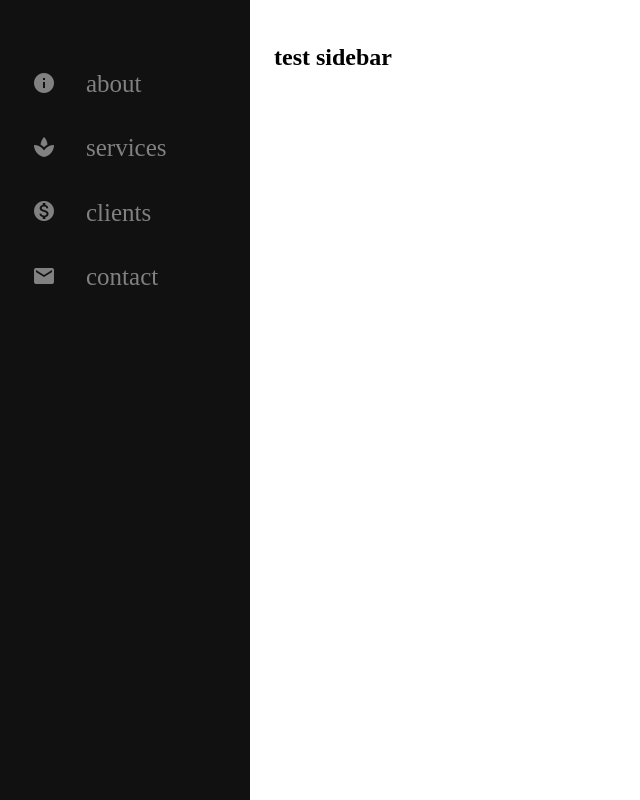
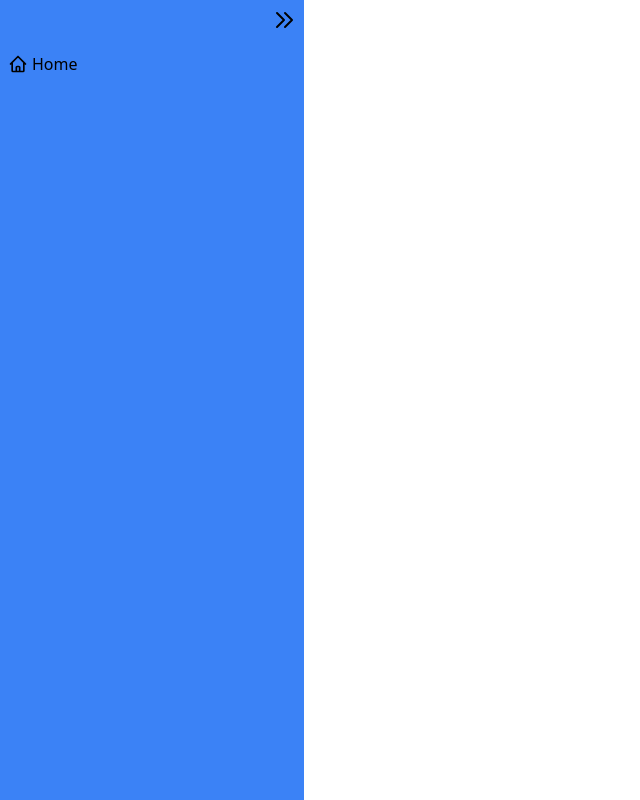
Before and after one commit to DoozkuV/zap, a SvelteKit app in the folder zap-enterprise/: page / in a window 1280 px wide. Shown: the whole page, without its empty margins (0-640 px from the left). Built offline with nearby package versions, Linux system fonts and the light colour scheme.

Commit message:
side bar ui option 2

```diff
--- a/zap-enterprise/src/routes/+layout.svelte
+++ b/zap-enterprise/src/routes/+layout.svelte
@@ -1,10 +1,89 @@
 <script>
+  // No need for script here since hover effect will be handled by CSS
+</script>
+
+<style>
+  @import url('https://unpkg.com/tailwindcss@^2/dist/tailwind.min.css');
+
+  aside {
+    /* Initial width of the sidebar */
+    width: 4rem; /* Corresponds to sm:w-16 */
+  }
+
+  aside:hover {
+    /* Expanded width of the sidebar on hover */
+    width: 20rem; /* Corresponds to sm:w-1/5 */
+  }
+
+  .sidebar-content {
+    transition: width 0.5s;
+  }
+
+  .sidebar-content:hover {
+    /* Optional: Adjust this if you want some additional styling or effects */
+  }
+</style>
+
+<div class="container">
+  <div class="flex">
+    <aside class="bg-blue-500 min-h-screen sidebar-content">
+      <div class="sticky top-0 pt-12 px-2 w-full">
+        <div class="absolute right-2 top-2 cursor-pointer">
+          <svg xmlns="http://www.w3.org/2000/svg" class="h-6 w-6" fill="none" viewBox="0 0 24 24" stroke="currentColor">
+            <path stroke-linecap="round" stroke-linejoin="round" stroke-width="2" d="M13 5l7 7-7 7M5 5l7 7-7 7" />
+          </svg>
+        </div>
+        <nav>
+          <ul class="flex flex-col overflow-hidden space-y-2">
+            <li class="hover:text-gray-200 h-8">
+              <a href="#" class="flex items-center h-8">
+                <svg xmlns="http://www.w3.org/2000/svg" class="h-5 w-5 mr-1 inline-block" fill="none" viewBox="0 0 24 24" stroke="currentColor" aria-hidden="true">
+                  <path stroke-linecap="round" stroke-linejoin="round" stroke-width="2" d="M3 12l2-2m0 0l7-7 7 7M5 10v10a1 1 0 001 1h3m10-11l2 2m-2-2v10a1 1 0 01-1 1h-3m-6 0a1 1 0 001-1v-4a1 1 0 011-1h2a1 1 0 011 1v4a1 1 0 001 1m-6 0h6" />
+                </svg>
+                <span>
+                  Home
+                </span>
+              </a>
+            </li>
+            <!-- More list items here -->
+          </ul>
+        </nav>
+      </div>
+    </aside>
+    <main class="sm:w-4/5 p-4 pt-12 px-8">
+      <!-- Main content here -->
+    </main>
+  </div>
+</div>
+
+
+<!-- <script>
 	let mini = true;
+
 
 	function toggleSidebar() {
 		mini = !mini;
 	}
 </script>
+
+<div
+	class="sidebar"
+	style:width={mini ? '85px' : '250px'}
+	on:mouseover={toggleSidebar}
+	on:mouseout={toggleSidebar}
+>
+	<a href="/"><i class="material-icons">info</i><span class="icon-text">about</span></a><br />
+	<a href="/"><i class="material-icons">spa</i><span class="icon-text">services</span></a><br />
+	<a href="/"><i class="material-icons">monetization_on</i><span class="icon-text">clients</span></a
+	><br />
+	<a href="/"><i class="material-icons">email</i><span class="icon-text">contact</span></a>
+</div>
+
+
+<div id="main" style:margin-left={mini ? '85px' : '250px'}>
+	<h2>test sidebar</h2>
+</div>
+
 
 <style>
 	@import url('https://fonts.googleapis.com/icon?family=Material+Icons');
@@ -60,20 +139,4 @@
 			font-size: 18px;
 		}
 	}
-</style>
-
-<!-- Sidebar with reactive width based on the 'mini' state -->
-<div class="sidebar"
-     style:width={mini ? '85px' : '250px'}
-     on:mouseover={toggleSidebar}
-     on:mouseout={toggleSidebar}>
-    <a href="/"><i class="material-icons">info</i><span class="icon-text">about</span></a><br>
-    <a href="/"><i class="material-icons">spa</i><span class="icon-text">services</span></a><br>
-    <a href="/"><i class="material-icons">monetization_on</i><span class="icon-text">clients</span></a><br>
-    <a href="/"><i class="material-icons">email</i><span class="icon-text">contact</span></a>
-</div>
-
-<!-- Main content with reactive margin-left based on the 'mini' state -->
-<div id="main" style:margin-left={mini ? '85px' : '250px'}>
-    <h2>test sidebar</h2>
-</div>
+</style> -->
```
Lines whose indentation alone changed are shown as unchanged.
